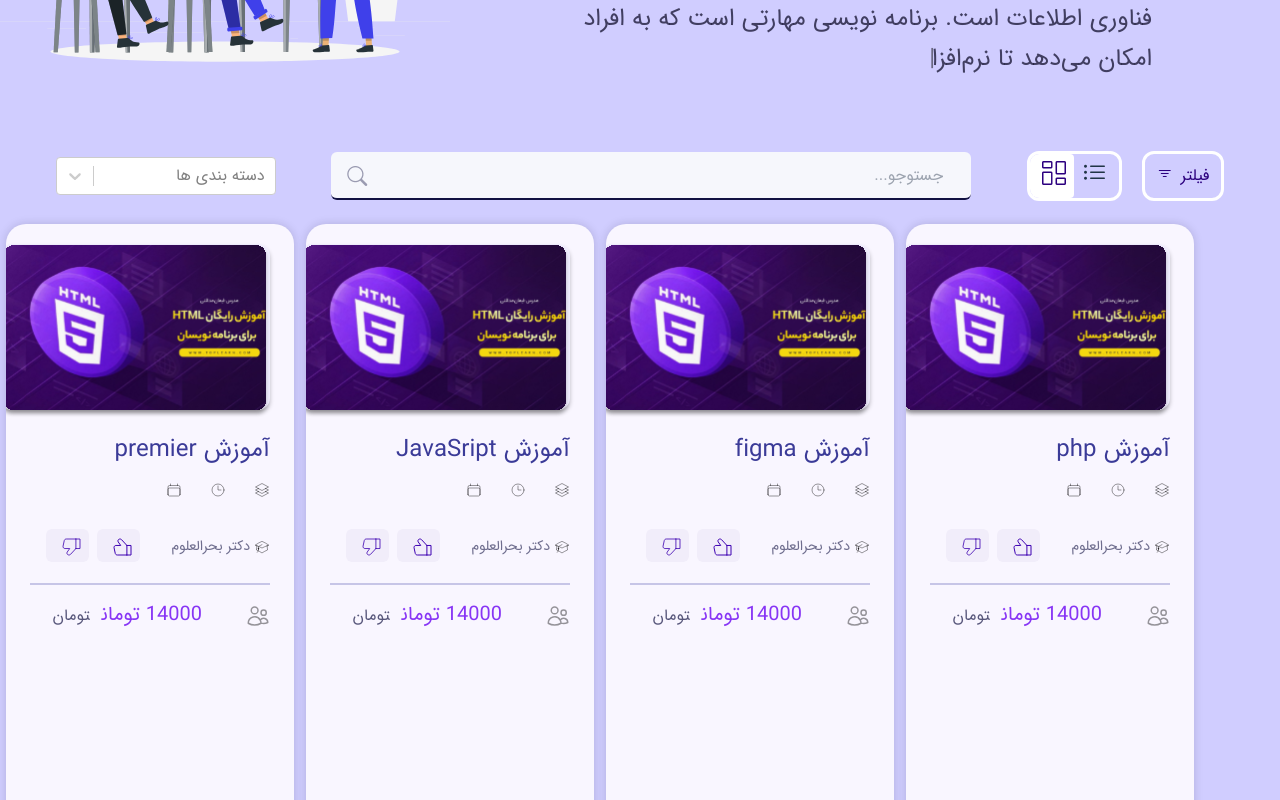
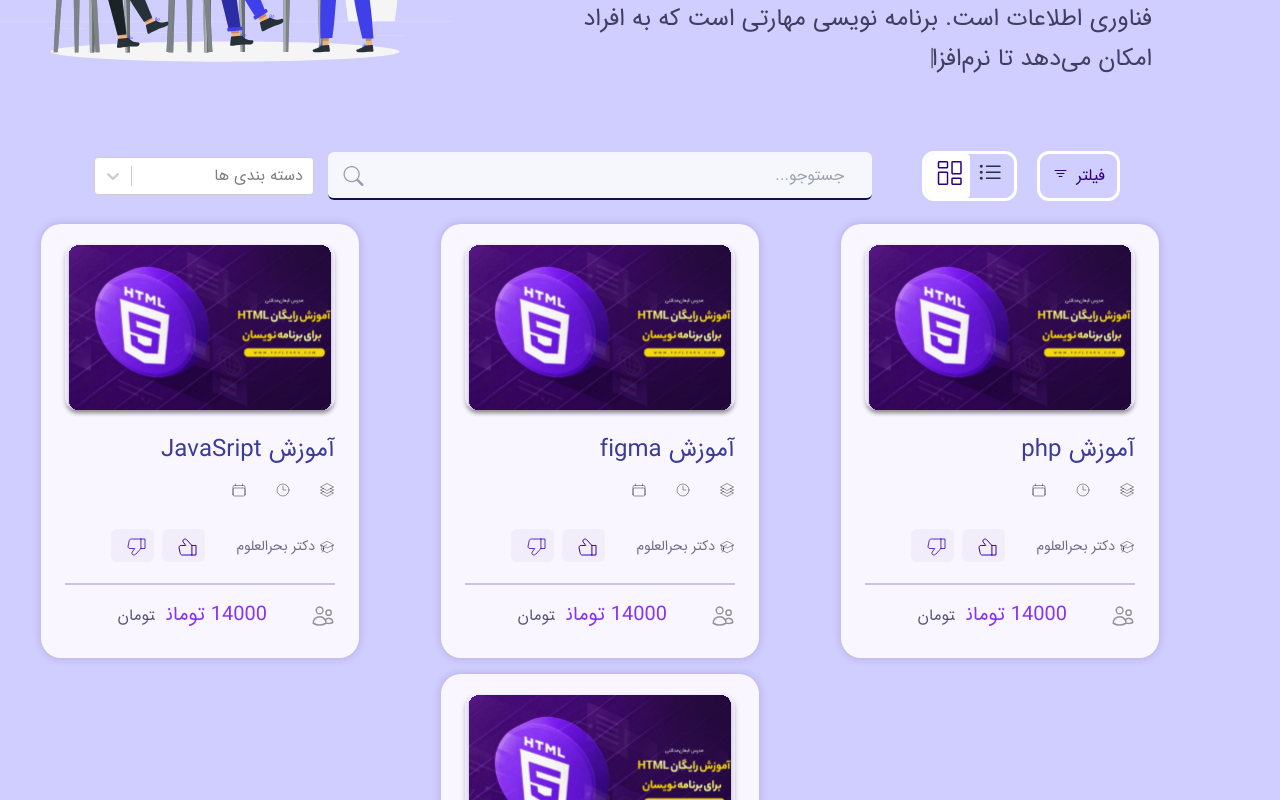
Before and after one commit to academy-react/Hexa-Squad, a React (Vite) app: page /Courses in a window 1280 px wide. Shown: the part 460-1260 px from the top of the page. Built offline with nearby package versions, Linux system fonts and the light colour scheme.

Commit message:
update course list styles

```diff
--- a/src/components/Courses/FiltersBTN.jsx
+++ b/src/components/Courses/FiltersBTN.jsx
@@ -30,8 +30,8 @@ const FiltersBTN = ({data,setData}) => {
     setFilterDiv(document.getElementById("filterDiv"));
   }, 500);
   return (
-    <div className="flex w-full justify-evenly items-center">
-      <div className="flex gap-5">
+    <div className="flex w-full justify-between px-20 items-center pr-40">
+      <div className="flex gap-5 w-5/12">
         <CheckboxInput name={"openFilter"} />
         <label htmlFor="openFilter" onClick={showFilterDiv}>
           فیلتر
@@ -47,7 +47,7 @@ const FiltersBTN = ({data,setData}) => {
           <i className="bi bi-columns-gap relative z-10"></i>
         </label>
       </div>
-      <div className="flex gap-5 w-6/12">
+      <div className="flex gap-5 w-11/12">
         <div className="relative my-4 w-full h-12">
           <input
             placeholder={"جستوجو..."}
@@ -64,12 +64,13 @@ const FiltersBTN = ({data,setData}) => {
           ></i>
         </div>
       </div>
-      <div className="flex gap-5 text-darkblue2">
+      <div className="flex gap-5 text-darkblue2 w-5/12 justify-center">
         <Select
           value={selectedOptions}
           placeholder={"دسته بندی ها"}
           options={options}
-          className="text-darkblue2 w-[220px] dark:bg-purple2"
+          className="text-darkblue2 w-[220px] rounded-xl"
+          onChange={handleChange}
         />
       </div>
     </div>
--- a/src/components/Landing/NewsCard.jsx
+++ b/src/components/Landing/NewsCard.jsx
@@ -3,8 +3,8 @@ import { Link } from "react-router-dom";
 
 const NewsCard = ({ name, img }) => {
   return (
-    <div className=" relative rounded-xl bg-semiWhite dark:bg-[#13005A] shadow-shadow-auth hover:scale-105 duration-500 w-full">
-      <div className="w-[480px] h-[195px] md:h-[240px]  md:w-[600px] cursor-pointer rounded-xl ">
+    <div className=" relative rounded-xl bg-semiWhite dark:bg-[#13005A] shadow-shadow-auth hover:scale-105 duration-500 ">
+      <div className="w-[430px] h-[205px] sm:w-[480px] sm:h-[205px]  md:h-[240px]  md:w-[600px] cursor-pointer rounded-xl ">
         <div className="absolute cursor-pointer group mr-[220px] md:mr-[260px] lg:mr-[265px] mt-5 md:mt-6 lg:mt-7 ">
           <h2 className="md:text-xl text-lg text-newPurple3 group-hover:text-newPurple2 pl-4 dark:text-[#BBB8FF] dark:group-hover:text-[#F0E2FF]">
             {name}
--- a/src/components/Landing/common.css
+++ b/src/components/Landing/common.css
@@ -39,7 +39,7 @@
 
    /* Course Education */
    .course-box {
-        @apply overflow-hidden duration-500 w-[336px] lg:w-[24%] mx-auto bg-[#F9F6FF] dark:bg-darkblue6 rounded-[20px] shadow-shadow-Course-box m-2;
+        @apply overflow-hidden duration-500 h-[434px]  mx-auto bg-[#F9F6FF] dark:bg-darkblue6 rounded-[20px] shadow-shadow-Course-box m-2;
     }
     .course-box:hover {
         box-shadow: 0px 0px 15px 0px #6D20FF4D;
--- a/src/screens/Courses/Courses.jsx
+++ b/src/screens/Courses/Courses.jsx
@@ -54,9 +54,9 @@ const Courses = () => {
       <FiltersBTN data={allData} setData={setData} />
 
       <div className="flex w-full flex-wrap">
-        <div className="flex w-full">
+        <div className="flex w-full ">
           <FiltersOptions data={allData} setData={setData} />
-          <div className="w-full flex flex-wrap transition-all">{mapData}</div>
+          <div className="w-full flex flex-wrap transition-all justify-end">{mapData}</div>
         </div>
       </div>
     </div>
```
Also changed, not shown: 1 other file (tests, documents, lock files or other folders).
